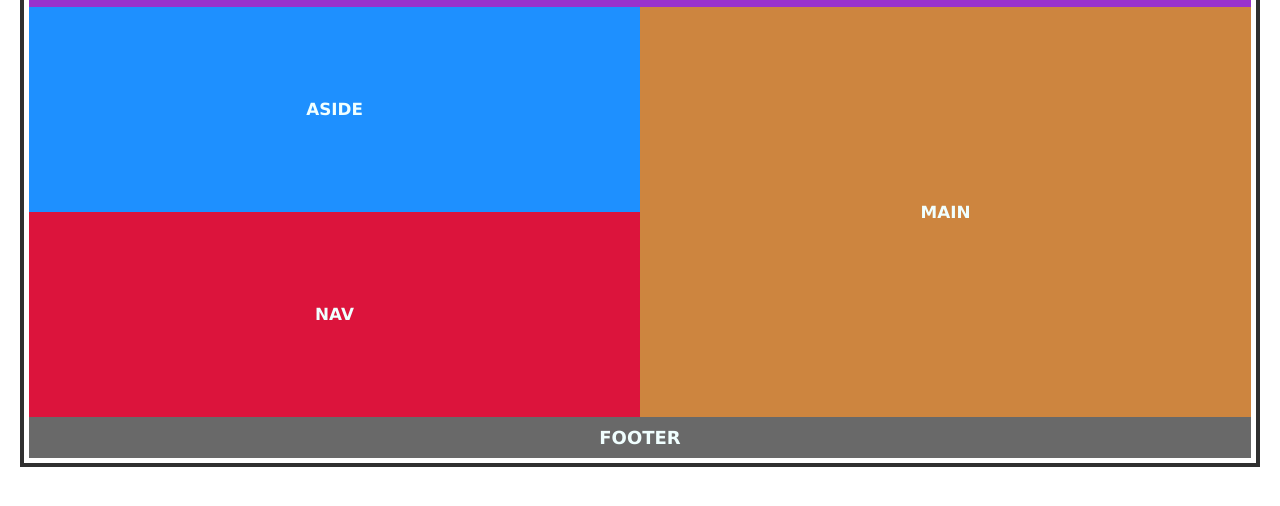
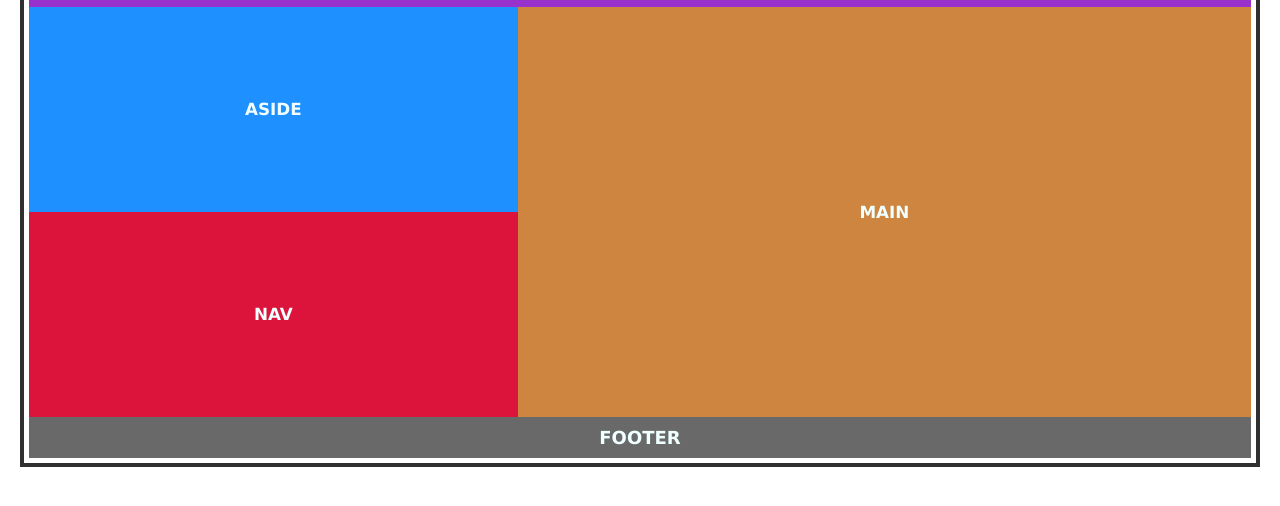
Before and after one commit to aldilukmn/float-layouting, a plain HTML site: page index.html in a window 1280 px wide. Shown: the part 70-576 px from the top of the page. Drawn offline with Linux system fonts and the light colour scheme.

Commit message:
updating the css.style file

```diff
--- a/index.html
+++ b/index.html
@@ -4,7 +4,7 @@
     <meta charset="UTF-8" />
     <meta http-equiv="X-UA-Compatible" content="IE=edge" />
     <meta name="viewport" content="width=device-width, initial-scale=1.0" />
-    <link rel="stylesheet" href="style.css">
+    <link rel="stylesheet" href="style.css" />
     <title>Float Layouting</title>
   </head>
   <body>
--- a/style.css
+++ b/style.css
@@ -33,13 +33,13 @@ body {
 
 .content .sidebar {
   float: left;
-  width: 50%;
+  width: 40%;
 }
 
 .sidebar .aside {
   background-color: dodgerblue;
   color: azure;
-  font-size: .7em;
+  font-size: 0.7em;
   height: 100%;
   line-height: 205px;
   text-align: center;
@@ -49,7 +49,7 @@ body {
 .sidebar .nav {
   background-color: crimson;
   color: azure;
-  font-size: .7em;
+  font-size: 0.7em;
   line-height: 205px;
   height: 100%;
   text-align: center;
@@ -65,7 +65,7 @@ body {
   line-height: 410px;
   text-transform: uppercase;
   text-align: center;
-  width: 50%;
+  width: 60%;
 }
 
 .footer {
```
